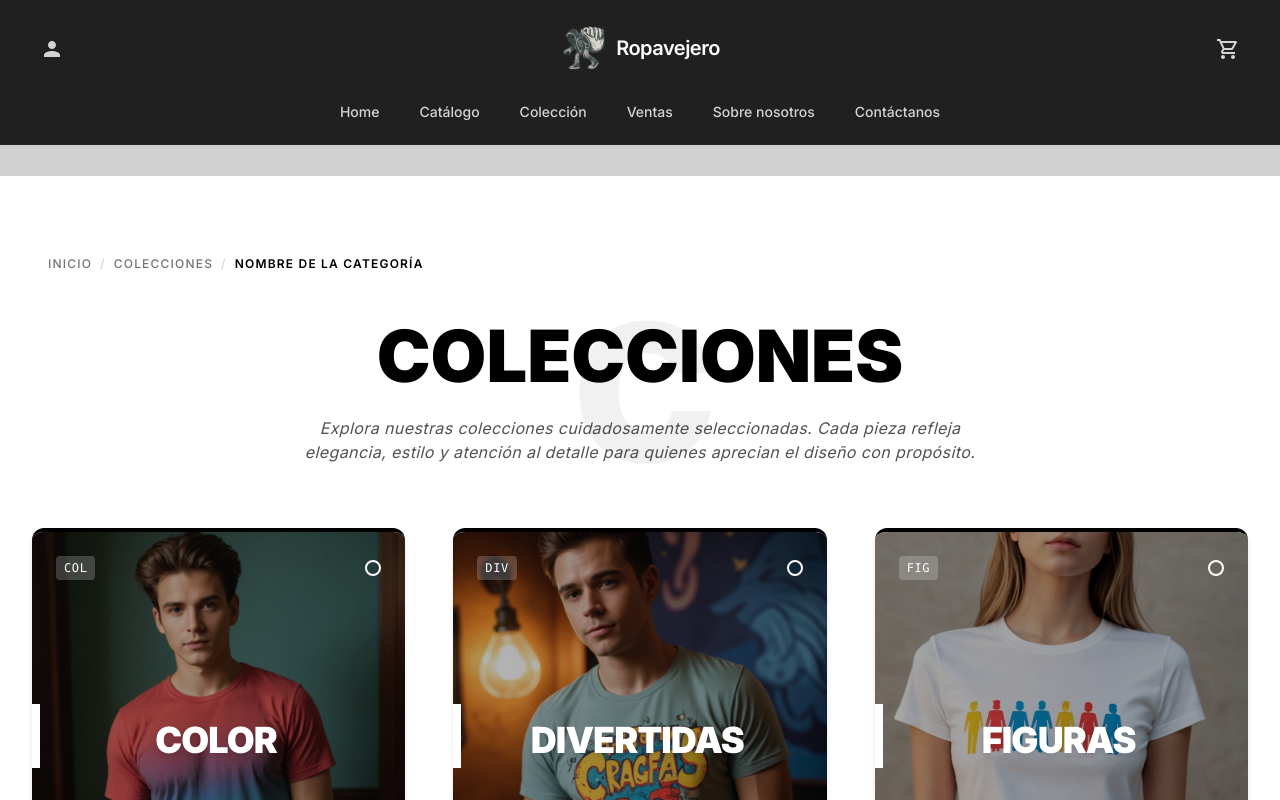
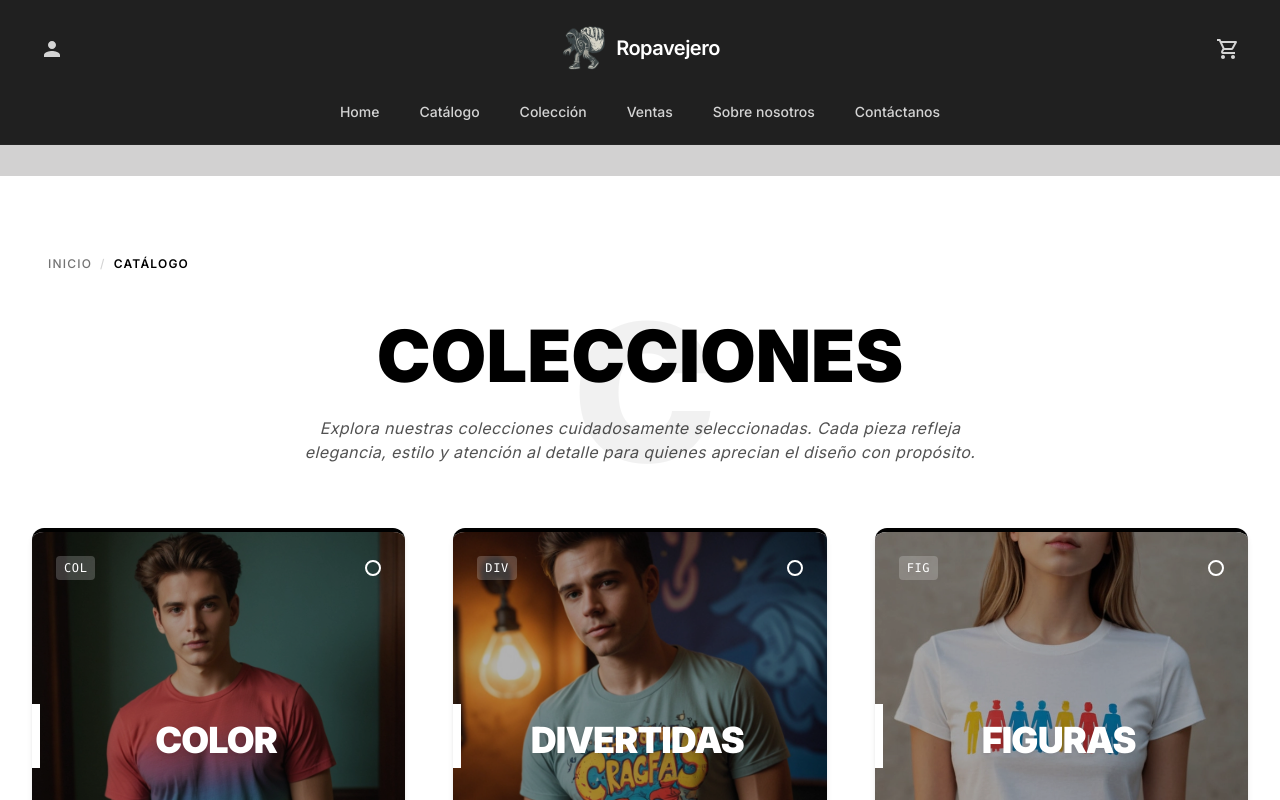
Before and after one commit to sebasdex/ropavejero-next, a Next.js app: page /collection in a window 1280 px wide. Shown: the top 800 px of the page. Built offline with nearby package versions, Linux system fonts and the light colour scheme.

Commit message:
feat: Update breadcrumb navigation to reflect correct category name

```diff
--- a/src/app/collection/page.tsx
+++ b/src/app/collection/page.tsx
@@ -17,17 +17,8 @@ function Page() {
             </a>
           </li>
           <li className="mx-2 text-neutral-300 select-none">/</li>
-          <li>
-            <a
-              href="/collection"
-              className="hover:underline hover:text-black transition-colors"
-            >
-              Colecciones
-            </a>
-          </li>
-          <li className="mx-2 text-neutral-300 select-none">/</li>
           <li className="text-black font-semibold truncate max-w-[160px] sm:max-w-xs">
-            Nombre de la categoría
+            Catálogo
           </li>
         </ol>
       </nav>
```
